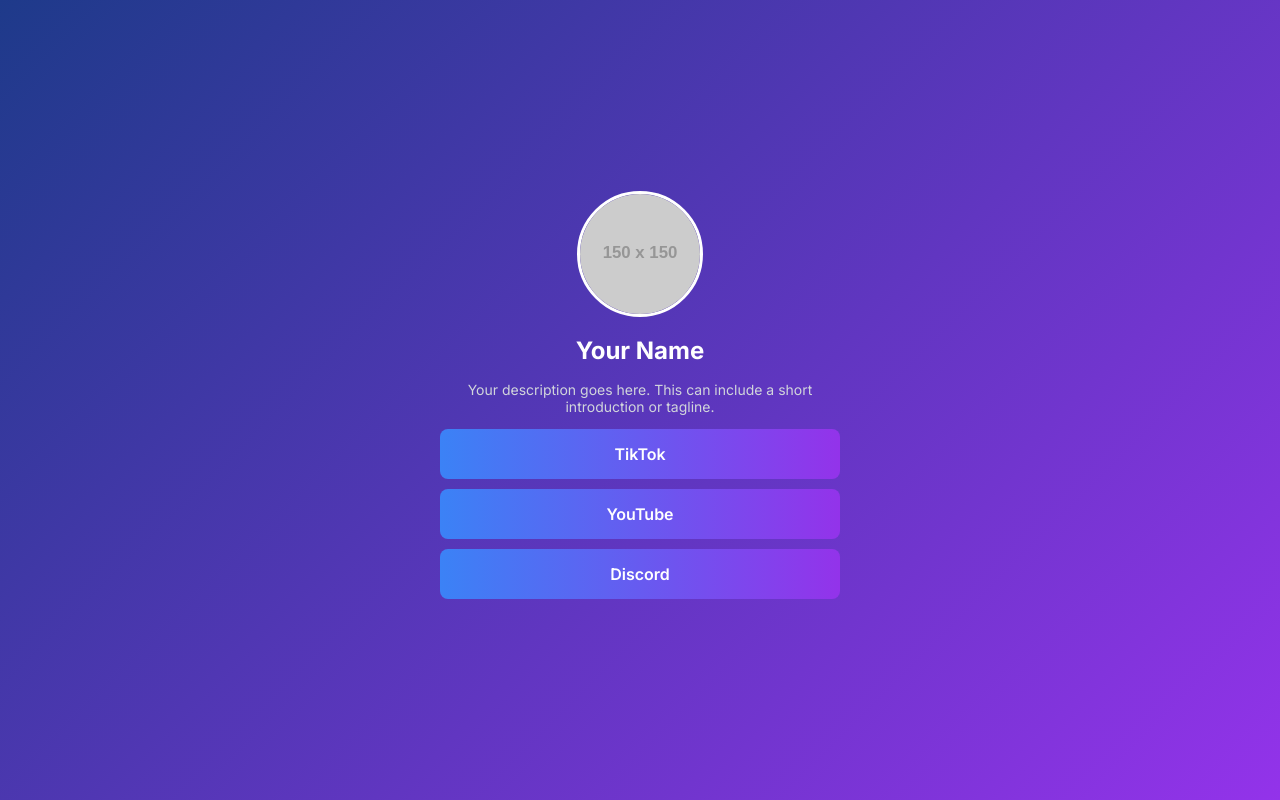
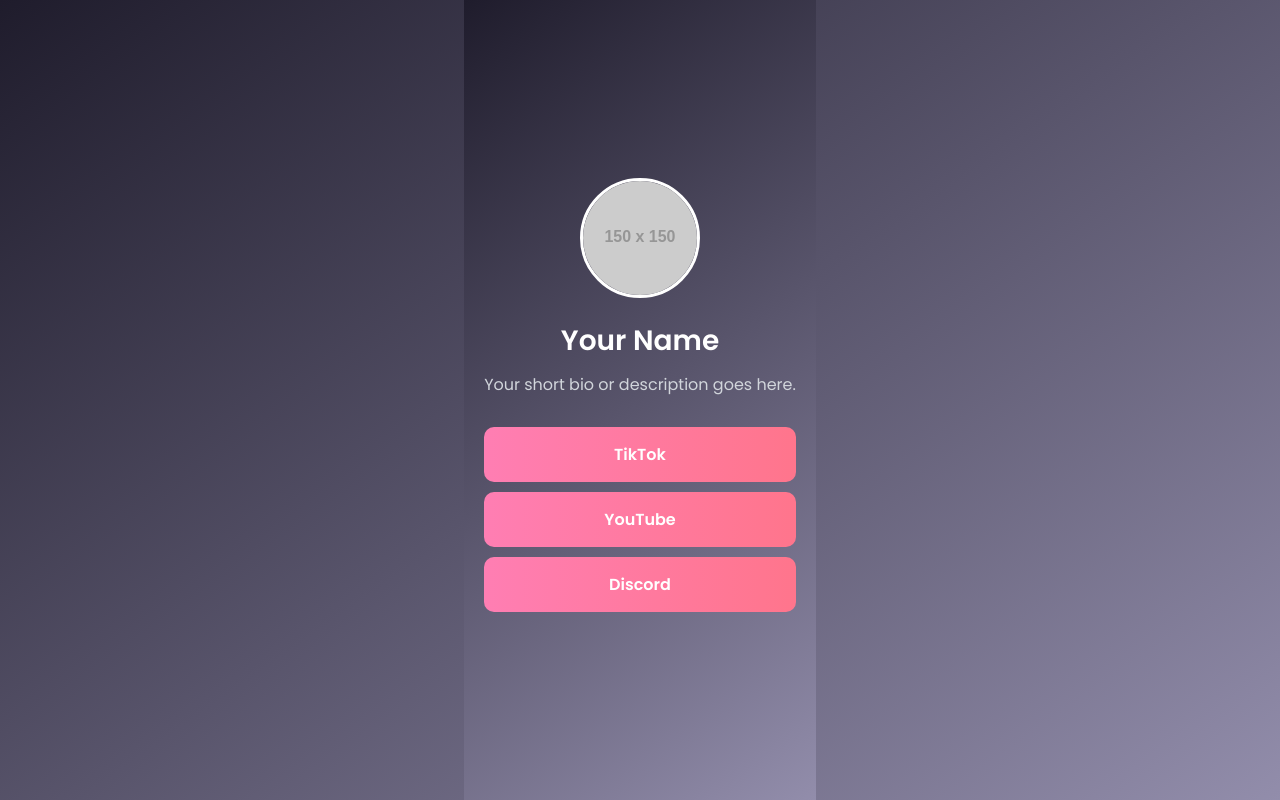
Before and after one commit to andrewtypehshi/biolinks, a plain HTML site: page index.html in a window 1280 px wide. Drawn offline with Linux system fonts and the light colour scheme; placeholder pictures from the web are drawn by us.

Commit message:
Add files via upload

```diff
--- a/index.html
+++ b/index.html
@@ -5,7 +5,7 @@
   <meta name="viewport" content="width=device-width, initial-scale=1.0">
   <title>My Links</title>
   <link rel="stylesheet" href="style.css">
-  <link href="https://fonts.googleapis.com/css2?family=Inter:wght@400;600;700&display=swap" rel="stylesheet">
+  <link href="https://fonts.googleapis.com/css2?family=Poppins:wght@400;600&display=swap" rel="stylesheet">
 </head>
 <body>
   <div class="background"></div>
@@ -13,7 +13,7 @@
     <div class="profile">
       <img src="https://via.placeholder.com/150" alt="Profile Image" class="profile-img">
       <h1 class="profile-name">Your Name</h1>
-      <p class="profile-desc">Your description goes here. This can include a short introduction or tagline.</p>
+      <p class="profile-desc">Your short bio or description goes here.</p>
     </div>
     <div class="links" id="links-container">
       <!-- Links will be dynamically loaded here -->
--- a/style.css
+++ b/style.css
@@ -1,22 +1,26 @@
 /* General Reset */
-body, html {
+* {
   margin: 0;
   padding: 0;
-  width: 100%;
+  box-sizing: border-box;
+}
+
+body, html {
+  font-family: 'Poppins', sans-serif;
   height: 100%;
-  font-family: 'Inter', sans-serif;
+  background: linear-gradient(145deg, #1f1c2c, #928dab);
+  color: #fff;
   display: flex;
   justify-content: center;
   align-items: center;
-  background: linear-gradient(135deg, #1e3a8a, #9333ea);
-  color: #fff;
+  overflow: hidden;
 }
 
 .background {
   position: absolute;
   width: 100%;
   height: 100%;
-  background: radial-gradient(circle, rgba(0,0,0,0.5), rgba(0,0,0,0.9));
+  background: linear-gradient(145deg, #1f1c2c, #928dab);
   z-index: -1;
 }
 
@@ -31,35 +35,36 @@
   height: 120px;
   border-radius: 50%;
   border: 3px solid #fff;
+  margin-bottom: 15px;
 }
 
 .profile-name {
-  font-size: 24px;
-  font-weight: 700;
-  margin-top: 15px;
+  font-size: 28px;
+  font-weight: 600;
+  margin-bottom: 10px;
 }
 
 .profile-desc {
-  font-size: 14px;
+  font-size: 16px;
   color: #d1d5db;
-  margin-top: 10px;
+  margin-bottom: 30px;
 }
 
 .links a {
   display: block;
   text-decoration: none;
   color: #fff;
-  background: linear-gradient(90deg, #3b82f6, #9333ea);
+  background: linear-gradient(90deg, #ff7eb3, #ff758c);
   padding: 15px;
   margin: 10px 0;
-  border-radius: 8px;
+  border-radius: 10px;
   font-weight: 600;
   transition: transform 0.3s, box-shadow 0.3s;
 }
 
 .links a:hover {
   transform: scale(1.05);
-  box-shadow: 0px 8px 15px rgba(0, 0, 0, 0.3);
+  box-shadow: 0px 4px 15px rgba(255, 117, 140, 0.5);
 }
 
 .links a:active {
```
